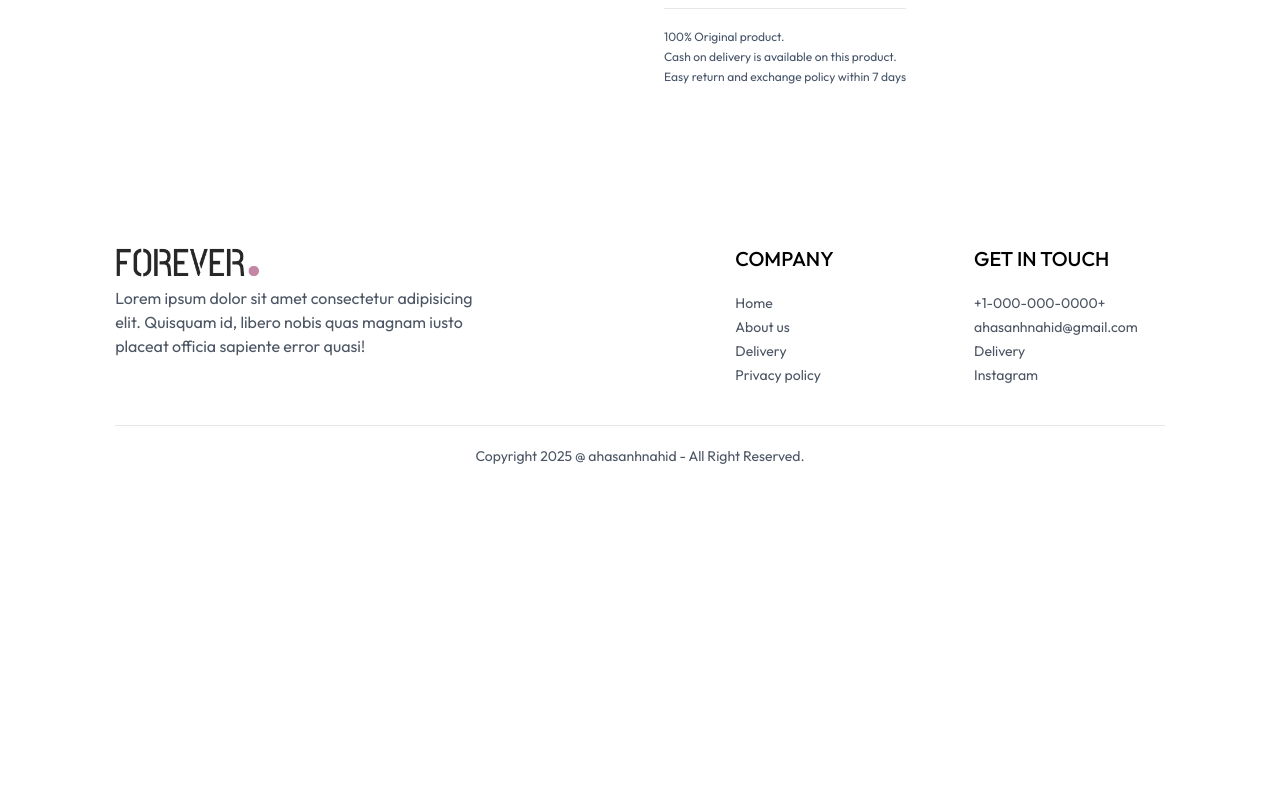
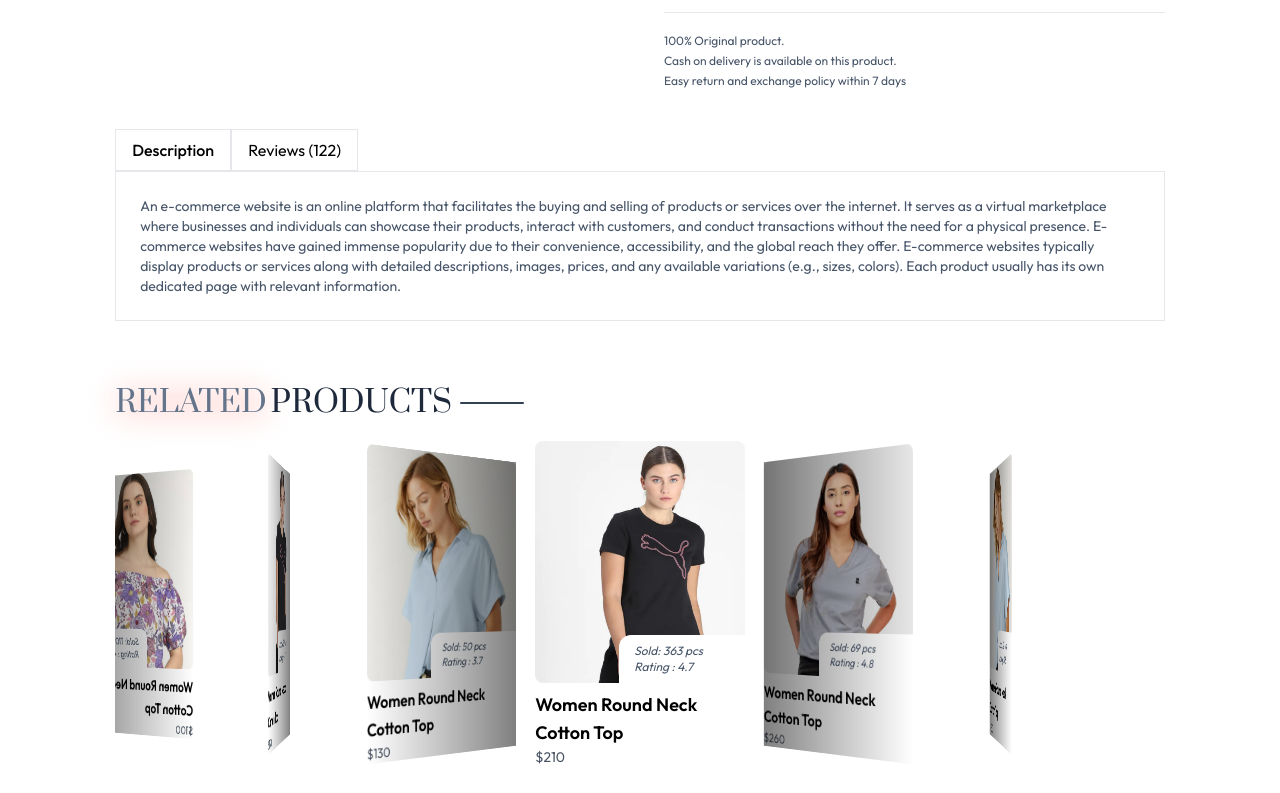
Before and after one commit to ahasan06/mern-ecommerce, a React (Vite) app in the folder frontend/: page /product/aaaaa in a window 1280 px wide. Shown: the part 587-1380 px from the top of the page. Before the commit the page ends 1073 px from the top, so only its background shows below. Built offline with nearby package versions, Linux system fonts and the light colour scheme.

Commit message:
part 10 : single product component handled

```diff
--- a/frontend/src/components/LatestCollection.jsx
+++ b/frontend/src/components/LatestCollection.jsx
@@ -51,7 +51,7 @@ function LatestCollection() {
 
             <div className='grid grid-cols-2 sm:grid-cols-2 md:grid-cols-3 lg:grid-cols-5 gap-4 '>
               {latestProducts.map((item, index) => (
-              <ProductItem key={index} id={item.id} image={item.image} name={item.name} price={item.price} rating={item.rating} totalsales={item.totalsales} bestseller={item.bestseller} />
+                <ProductItem key={index} id={item.id} image={item.image} name={item.name} price={item.price} rating={item.rating} totalsales={item.totalsales} bestseller={item.bestseller} />
               ))}
             </div>
 
@@ -71,9 +71,9 @@ function LatestCollection() {
               className='latest-products '
             >
 
-              {latestProducts.map((item) => (
-                <SwiperSlide key={item.id}>
-               <ProductItem id={item.id} image={item.image} name={item.name} price={item.price} rating={item.rating} totalsales={item.totalsales} bestseller={item.bestseller} />
+              {latestProducts.map((item ,index) => (
+                <SwiperSlide key={index}>
+                  <ProductItem id={item._id} image={item.image} name={item.name} price={item.price} rating={item.rating} totalsales={item.totalsales} bestseller={item.bestseller} />
                 </SwiperSlide>
               ))}
             </Swiper>
--- /dev/null
+++ b/frontend/src/components/RelatedProduct.jsx
@@ -0,0 +1,71 @@
+import React from 'react'
+import { ShopContext } from '../context/ShopContext'
+import { Link } from 'react-router-dom'
+import { useContext } from 'react';
+import ProductItem from './ProductItem';
+
+import { Swiper, SwiperSlide } from 'swiper/react';
+import { EffectCoverflow,Autoplay  } from 'swiper/modules';
+// Import Swiper styles
+import 'swiper/css';
+import 'swiper/css/effect-flip';
+
+
+function RelatedProduct({ category, subCategory }) {
+    const { products } = useContext(ShopContext);
+    const relatedProduct = products.filter(
+        (product) => product.category === category && product.subCategory === subCategory
+    )
+    return (
+        <div>
+            {
+                relatedProduct.length > 0 ? (
+
+                    <Swiper
+                        modules={[EffectCoverflow,Autoplay]}
+                        effect="coverflow" // Use Flip effect
+                        loop={true}
+                        autoplay={{ delay: 2000, disableOnInteraction: false }}
+                        slidesPerView={3}
+                        breakpoints={{
+                            1024: { slidesPerView: 5 },
+                        }}
+
+                        className='w-full'
+                    >
+                        {
+                            relatedProduct.map((item, index) => (
+                                <SwiperSlide key={index}>
+                                    <ProductItem id={item._id} image={item.image} name={item.name} price={item.price} rating={item.rating} totalsales={item.totalsales} bestseller={item.bestseller} />
+                                </SwiperSlide>
+                            ))
+                        }
+                    </Swiper>
+
+                    // <div className='grid grid-cols-2   xl:grid-cols-3 2xl:grid-cols-4  gap-8'>
+                    //     {relatedProduct.map((item, index) => (
+                    //         <ProductItem
+                    //             key={index}
+                    //             id={item._id}
+                    //             image={item.image}
+                    //             name={item.name}
+                    //             price={item.price}
+                    //             rating={item.rating}
+                    //             totalsales={item.totalsales}
+                    //             bestseller={item.bestseller}
+                    //         />
+                    //     ))}
+                    // </div>
+                ) :
+                    (
+                        <div>
+                            <p className="text-slate-600">No related products found.</p>
+                        </div>
+                    )
+
+            }
+        </div>
+    )
+}
+
+export default RelatedProduct
--- a/frontend/src/pages/Product.jsx
+++ b/frontend/src/pages/Product.jsx
@@ -2,12 +2,14 @@ import React, { useContext, useEffect, useState } from 'react'
 import { useParams } from 'react-router-dom'
 import { ShopContext } from '../context/ShopContext'
 import { assets } from '../assets/assets'
+import RelatedProduct from '../components/RelatedProduct'
+import Title from '../components/Title'
 
 function Product() {
   const { products, currency } = useContext(ShopContext)
   const { productId } = useParams()
   const [productData, setProductData] = useState(false);
-  const [size ,setSize] = useState('')
+  const [size, setSize] = useState('')
   const [image, setImage] = useState('')
 
 
@@ -19,7 +21,6 @@ function Product() {
       }
     });
   };
-
 
   useEffect(() => {
     fetchProduct()
@@ -74,8 +75,8 @@ function Product() {
             <h4 className='text-slate-600 font-medium'>Select Size</h4>
             <div className='flex gap-2'>
               {
-                productData.sizes.map((size, index) => (
-                  <button key={index} className={`bg-slate-50  text-slate-600   px-6 py-3 `} >{size}</button>
+                productData.sizes.map((s, index) => (
+                  <button onClick={() => setSize(s)} key={index} className={`bg-slate-100  text-slate-600   px-6 py-3  border-2 ${s == size ? ' border-custom-pink' : 'border-transparent'} `} >{s}</button>
                 ))
               }
             </div>
@@ -86,7 +87,7 @@ function Product() {
             </button>
           </div>
 
-          <ul className='flex flex-col items-start gap-1 text-slate-600 border-t pt-5 text-xs '>
+          <ul className='flex flex-col items-start gap-1 text-slate-600 border-t pt-5 text-xs w-full '>
             <li>100% Original product.</li>
             <li>Cash on delivery is available on this product.</li>
             <li>Easy return and exchange policy within 7 days</li>
@@ -95,6 +96,23 @@ function Product() {
         </div>
       </div>
 
+      {/* Product description and reviews */}
+      <div className='mt-10'>
+        <div className='flex'>
+          <h4 className='px-4 py-2 border font-medium '>Description</h4>
+          <h4 className='px-4 py-2 border'>Reviews (122)</h4>
+        </div>
+        <div className='border p-6'>
+          <p className='text-slate-600 text-sm '>An e-commerce website is an online platform that facilitates the buying and selling of products or services over the internet. It serves as a virtual marketplace where businesses and individuals can showcase their products, interact with customers, and conduct transactions without the need for a physical presence. E-commerce websites have gained immense popularity due to their convenience, accessibility, and the global reach they offer.
+            E-commerce websites typically display products or services along with detailed descriptions, images, prices, and any available variations (e.g., sizes, colors). Each product usually has its own dedicated page with relevant information.</p>
+        </div>
+      </div>
+
+      {/* Related Products */}
+      <div className='mt-16 flex flex-col gap-5 '>
+            <Title text1={'Related'} text2={'Products'} />
+            <RelatedProduct category={productData.category} subCategory={productData.subCategory} />
+      </div>
     </div>
   ) : <div className='opacity-0'></div>
 }
```
Also changed, not shown: frontend/src/index.css (line endings or trailing spaces).
